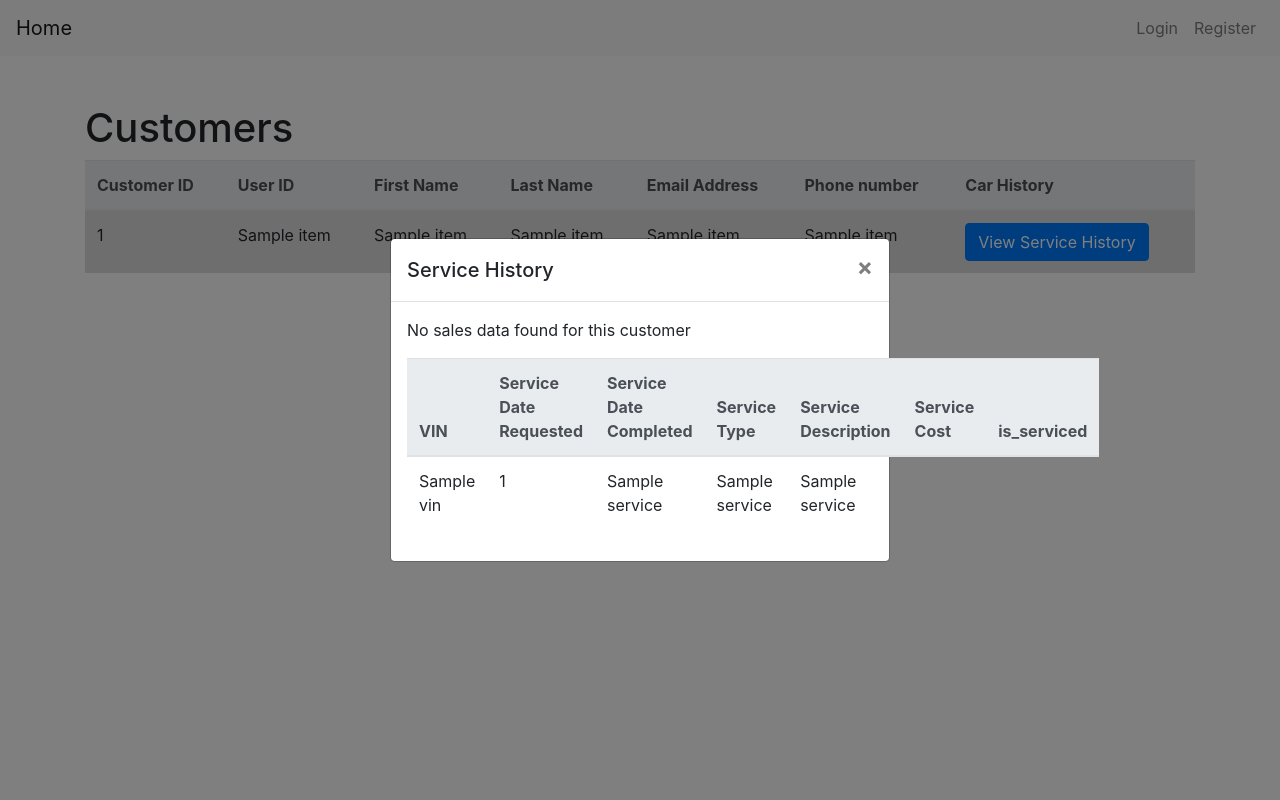
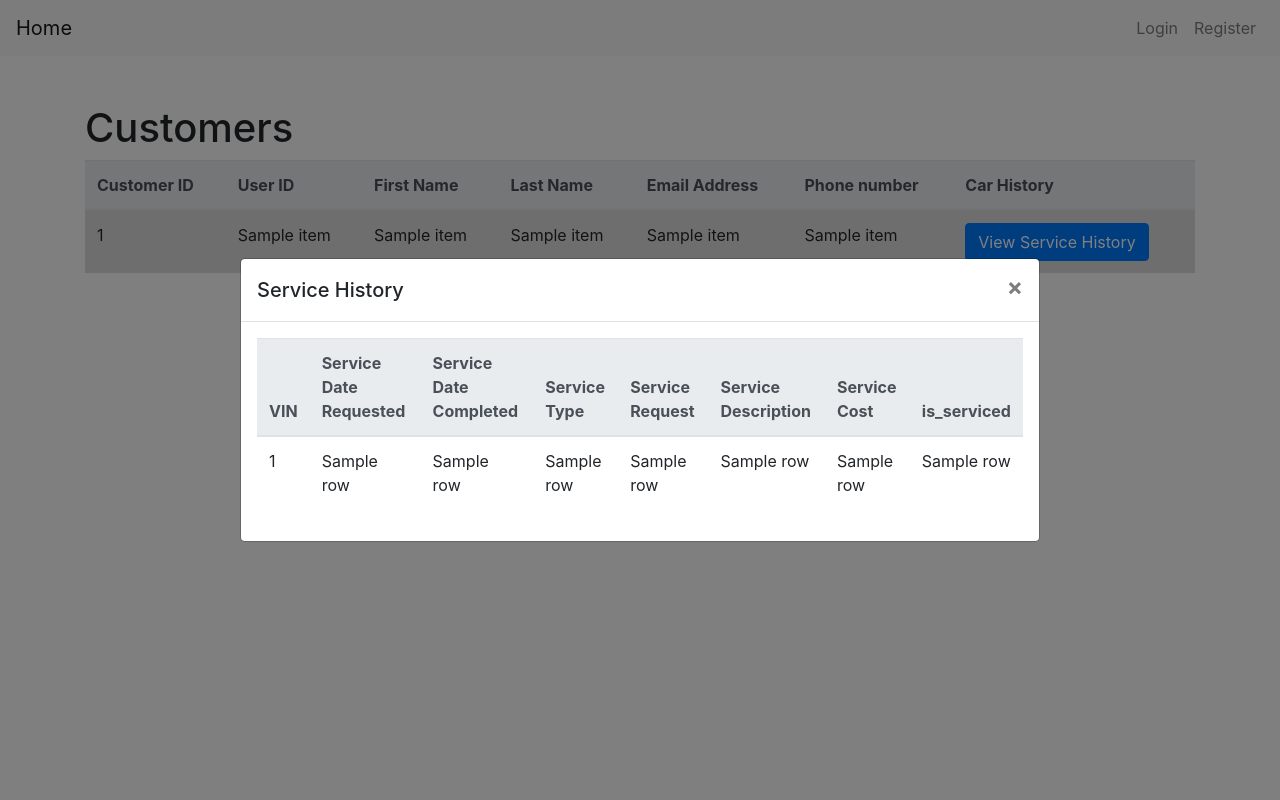
Before and after one commit to SoumilSaxena/CarDealership, a Flask app: template templates/customers.html in a window 1280 px wide, after a click on "View Service History". Run offline with Flask 3, Linux system fonts and the light colour scheme; the template is opened without the code that fills it: most values are stand-ins (such as "Sample title", 1, 10 or a date in 2020); some libraries are stand-ins or nearby versions.

Commit message:
car_service_history fix 1

```diff
--- a/setup.py
+++ b/setup.py
@@ -8,7 +8,7 @@ import os
 import re
 app = Flask(__name__)
 app.secret_key = "abc123"  # replace before project submission
-conn = psycopg2.connect("dbname=dbdesign user=postgres password=")
+conn = psycopg2.connect("dbname=dbdesign user=postgres password=Soumil008")
 #conn = psycopg2.connect("dbname=Car user=postgres password=")
 cur = conn.cursor()
 
@@ -73,12 +73,12 @@ def customers():
         return redirect(url_for('index'))
     cust = cur.fetchall()
     try:
-        cur.execute("SELECT VIN, service_date_requested, service_date_completed, service_type, service_request_description, service_cost, is_serviced FROM Service_History")
+        cur.execute("SELECT VIN, service_date_requested, service_date_completed, service_type, service_request_description,service_description, service_cost, is_serviced FROM Service_History")
     except psycopg2.Error as e:
         print(f"\nError occured: {e}")
         return redirect(url_for('index'))
-    service = cur.fetchall()
-    return render_template('customers.html', data=cust, service=service)
+    services = cur.fetchall()
+    return render_template('customers.html', data=cust, services=services)
 
 @app.route('/custsales')
 @login_required
@@ -197,7 +197,7 @@ def request_service():
         vin = request.form['vin']
         service_description_request = request.form['service_description_request']
         userid = session.get('user_id')
-        cur.execute("Select Customer_ID FROM Customers WHERE User_ID = %s" (userid,))
+        cur.execute("Select Customer_ID FROM Customers WHERE User_ID = %s", (userid,))
         custID = cur.fetchall()[0]
         from datetime import date
         cur.execute(
@@ -219,7 +219,7 @@ def complete_service():
         service_description = request.form.get('service_description')
         service_cost = request.form.get('service_cost')
         userid = session.get('user_id')
-        cur.execute("SELECT employee_ID FROM employees WHERE User_ID = %s" (userid,))
+        cur.execute("SELECT employee_ID FROM employees WHERE User_ID = %s", (userid,))
         empID = cur.fetchone()[0]
         from datetime import date
 
--- a/templates/car_service_history.html
+++ b/templates/car_service_history.html
@@ -1,9 +1,10 @@
-
-<button type="button" class="btn btn-primary" data-toggle="modal" data-target="#serviceHistoryModal-{{ vin_number }}">
+{% if customer_id %}
+<button type="button" class="btn btn-primary" data-toggle="modal" data-target="#serviceHistoryModal-{{ customer_id }}">
     View Service History
 </button>
-<div class="modal fade" id="serviceHistoryModal-{{ vin_number }}" tabindex="-1" role="dialog" aria-labelledby="serviceHistoryModalLabel" aria-hidden="true">
-    <div class="modal-dialog modal-dialog-centered" role="document">
+<div class="modal fade" id="serviceHistoryModal-{{ customer_id }}" tabindex="-1" role="dialog"
+    aria-labelledby="serviceHistoryModalLabel" aria-hidden="true">
+    <div class="modal-dialog modal-dialog-centered modal-lg" role="document">
         <div class="modal-content">
             <div class="modal-header">
                 <h5 class="modal-title" id="serviceHistoryModalLabel">Service History</h5>
@@ -12,33 +13,31 @@
                 </button>
             </div>
             <div class="modal-body">
-                {% if customer_id in sales %}
-                    <p>VIN: {{sales[customer_id]['vin'] }}</p>
-                {% else %}
-                    <p>No sales data found for this customer</p>
-                {% endif %}
-
-                <table class="table">
+                <table class="table table-responsive">
                     <thead class="thead-light">
                         <tr>
                             <th scope="col">VIN</th>
                             <th scope="col">Service Date Requested</th>
                             <th scope="col">Service Date Completed</th>
                             <th scope="col">Service Type</th>
+                            <th scope="col">Service Request</th>
                             <th scope="col">Service Description</th>
                             <th scope="col">Service Cost</th>
                             <th scope="col">is_serviced</th>
                         </tr>
                     </thead>
                     <tbody>
-                        {% for service in service%}
-                            <tr>
-                                <td>{{ vin }}</td>
-                                <td>{{ service[0] }}</td>
-                                <td>{{ service[1] }}</td>
-                                <td>{{ service[2] }}</td>
-                                <td>{{ service[3] }}</td>
-                            </tr>
+                        {% for row in services %}
+                        <tr>
+                            <td>{{ row[0] }}</td>
+                            <td>{{ row[1] }}</td>
+                            <td>{{ row[2] }}</td>
+                            <td>{{ row[3] }}</td>
+                            <td>{{ row[4] }}</td>
+                            <td>{{ row[5] }}</td>
+                            <td>{{ row[6] }}</td>
+                            <td>{{ row[7] }}</td>
+                        </tr>
                         {% endfor %}
                     </tbody>
                 </table>
@@ -46,3 +45,4 @@
         </div>
     </div>
 </div>
+{% endif %}
--- a/templates/customers.html
+++ b/templates/customers.html
@@ -31,8 +31,8 @@
             </td>
         </tr>
         {% endfor %}
-     </tbody>
-     <style>
+    </tbody>
+    <style>
         /* Style for hovering row */
         tbody tr:hover {
             background-color: #ddd;
```
